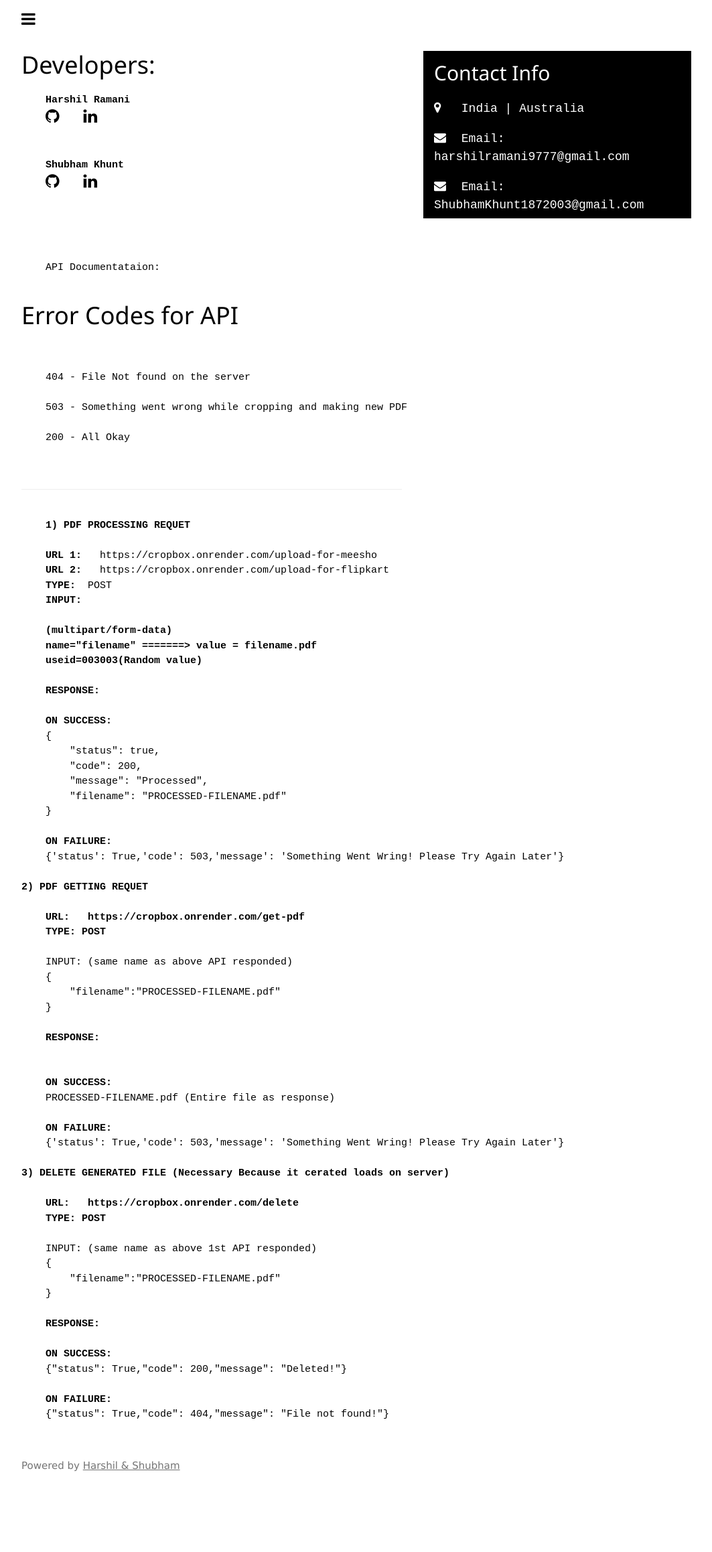
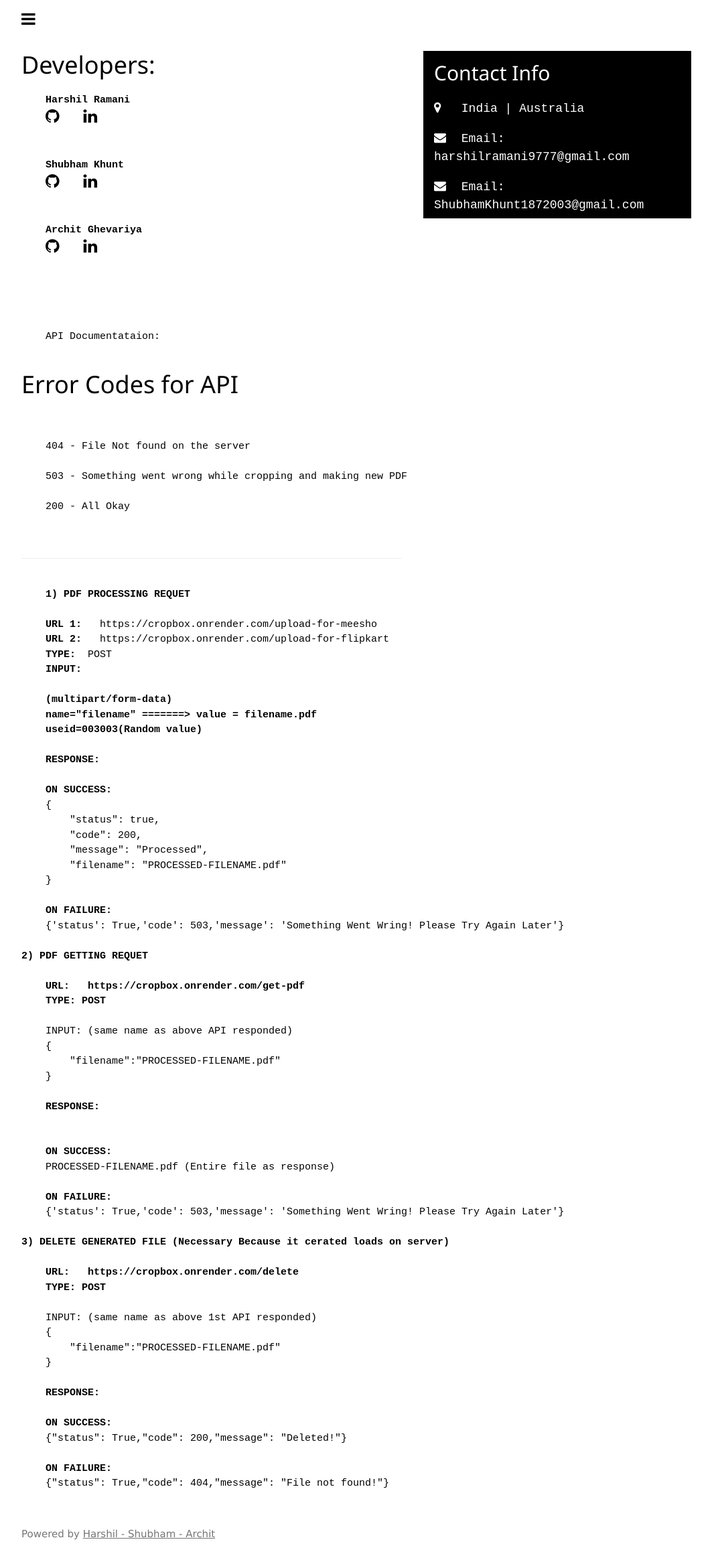
Before and after one commit to hr097/cropbox-python-api, a plain HTML site: page template/index.html in a window 1280 px wide. Shown: the whole page at 67% size, without its empty margins (24-1087 px from the left). Before the commit the page ends 2214 px from the top, so only its background shows below. Drawn offline with nearby package versions, Linux system fonts and the light colour scheme.

Commit message:
Archit added

```diff
--- a/template/index.html
+++ b/template/index.html
@@ -22,7 +22,11 @@
     <br>
     <b>Shubham Khunt</b>
     <a href="https://github.com/ShubhamKhunt1872003"><i class="w3-xlarge fa fa-github"></i></a>    <a href="https://www.linkedin.com/in/shubham-khunt/"><i class="w3-xlarge fa fa-linkedin"></i></a>
-    </pre>
+    <br>
+    <b>Archit Ghevariya</b>
+    <a href="https://github.com/ArchitGhevariya007"><i class="w3-xlarge fa fa-github"></i></a>    <a href="hhttps://www.linkedin.com/in/architghevariya/"><i class="w3-xlarge fa fa-linkedin"></i></a>
+
+  </pre>
 </div>
 <div class="w3-half w3-container w3-xlarge w3-text-grey">
  <code>
@@ -33,6 +37,7 @@
       <p><i class="fa fa-map-marker" style="width:30px"></i> India | Australia</p>
       <p><i class="fa fa-envelope" style="width:30px"></i> Email: harshilramani9777@gmail.com</p>
       <p><i class="fa fa-envelope" style="width:30px"> </i> Email: ShubhamKhunt1872003@gmail.com</p>
+      <p><i class="fa fa-envelope" style="width:30px"> </i> Email: ghevariyaarchit3@gmail.com</p>
     </div>
   </div>
  </code>
@@ -119,7 +124,7 @@
 </div>
 
 <div class="w3-container w3-text-grey">
-  <p>Powered by <a href="" target="_blank">Harshil & Shubham</a></p>
+  <p>Powered by <a href="" target="_blank">Harshil - Shubham - Archit</a></p>
 </div>
 
 </body>
```
Also changed, not shown: cropbox.png (added).
